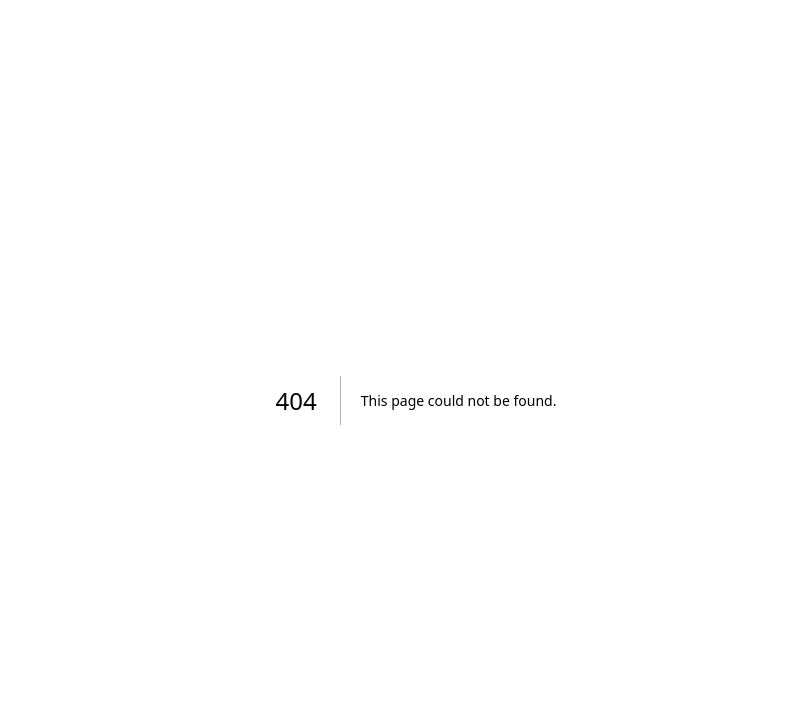
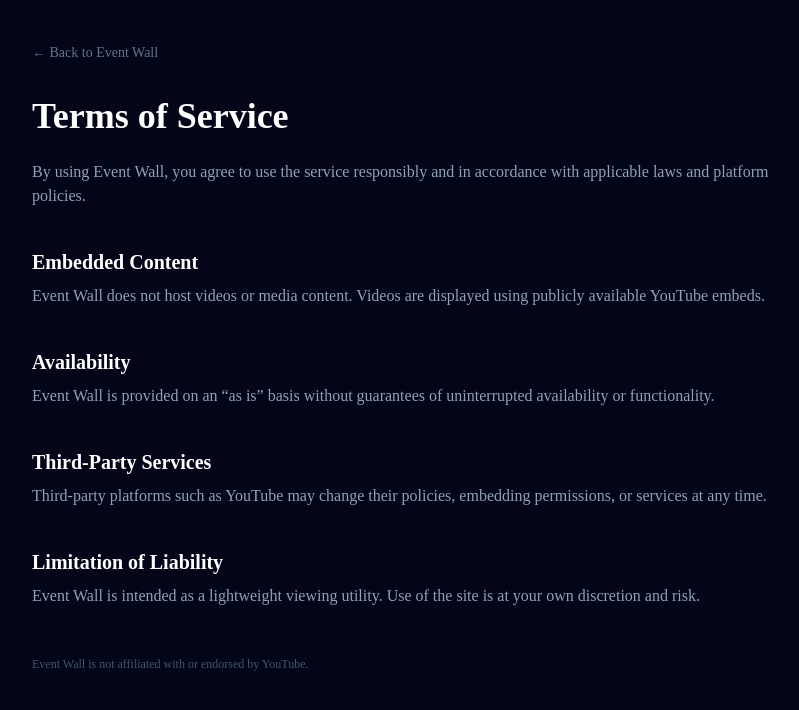
Before and after one commit to zelsteve75/camera-wall, a Next.js app: page /terms in a window 1280 px wide. Before the commit this address had no page. Shown: the top 710 px of the page, without its empty margins (224-1023 px from the left). Built offline with nearby package versions, Linux system fonts and the light colour scheme.

Commit message:
Create page.js

```diff
--- /dev/null
+++ b/app/terms/page.js
@@ -0,0 +1,71 @@
+export default function TermsPage() {
+  return (
+    <main className="min-h-screen bg-slate-950 px-6 py-10 text-slate-100">
+      <div className="mx-auto max-w-3xl">
+        <a
+          href="/"
+          className="text-sm text-slate-500 hover:text-slate-300"
+        >
+          ← Back to Event Wall
+        </a>
+
+        <h1 className="mt-8 text-4xl font-bold text-white">
+          Terms of Service
+        </h1>
+
+        <p className="mt-6 text-slate-400">
+          By using Event Wall, you agree to use the service responsibly
+          and in accordance with applicable laws and platform policies.
+        </p>
+
+        <section className="mt-10">
+          <h2 className="text-xl font-semibold text-white">
+            Embedded Content
+          </h2>
+
+          <p className="mt-2 text-slate-400">
+            Event Wall does not host videos or media content. Videos are
+            displayed using publicly available YouTube embeds.
+          </p>
+        </section>
+
+        <section className="mt-10">
+          <h2 className="text-xl font-semibold text-white">
+            Availability
+          </h2>
+
+          <p className="mt-2 text-slate-400">
+            Event Wall is provided on an “as is” basis without guarantees
+            of uninterrupted availability or functionality.
+          </p>
+        </section>
+
+        <section className="mt-10">
+          <h2 className="text-xl font-semibold text-white">
+            Third-Party Services
+          </h2>
+
+          <p className="mt-2 text-slate-400">
+            Third-party platforms such as YouTube may change their
+            policies, embedding permissions, or services at any time.
+          </p>
+        </section>
+
+        <section className="mt-10">
+          <h2 className="text-xl font-semibold text-white">
+            Limitation of Liability
+          </h2>
+
+          <p className="mt-2 text-slate-400">
+            Event Wall is intended as a lightweight viewing utility. Use
+            of the site is at your own discretion and risk.
+          </p>
+        </section>
+
+        <p className="mt-12 text-xs text-slate-600">
+          Event Wall is not affiliated with or endorsed by YouTube.
+        </p>
+      </div>
+    </main>
+  );
+}
```
